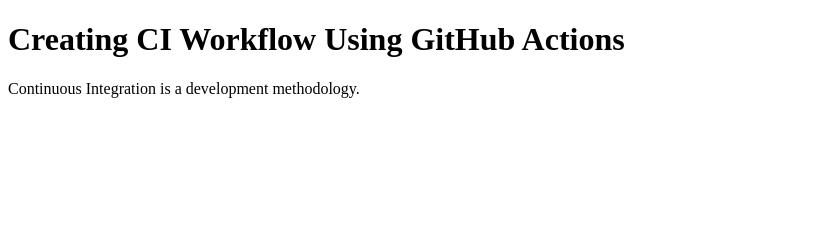
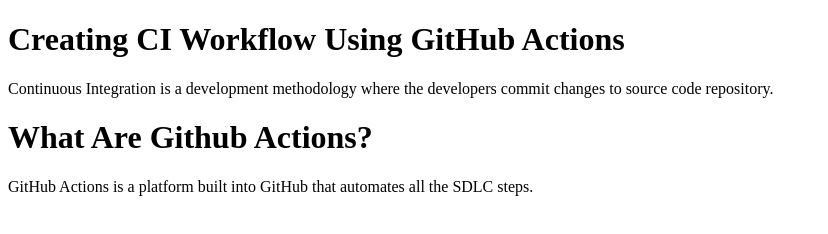
Before and after one commit to shawnchan68/gfg-ci-workflow, a plain HTML site: page index.html in a window 1280 px wide. Shown: the whole page, without its empty margins (0-828 px from the left). Drawn offline with Linux system fonts and the light colour scheme.

Commit message:
second commit

```diff
--- a/index.html
+++ b/index.html
@@ -7,6 +7,9 @@
     </head>
     <body>
         <h1>Creating CI Workflow Using GitHub Actions</h1>
-        <p>Continuous Integration is a development methodology.</p>
+        <p>Continuous Integration is a development methodology where the developers commit changes to source code repository.</p>
+
+        <h1>What Are Github Actions?</h1>
+        <p>GitHub Actions is a platform built into GitHub that automates all the SDLC steps.</p>
     </body>
 </html>
```
